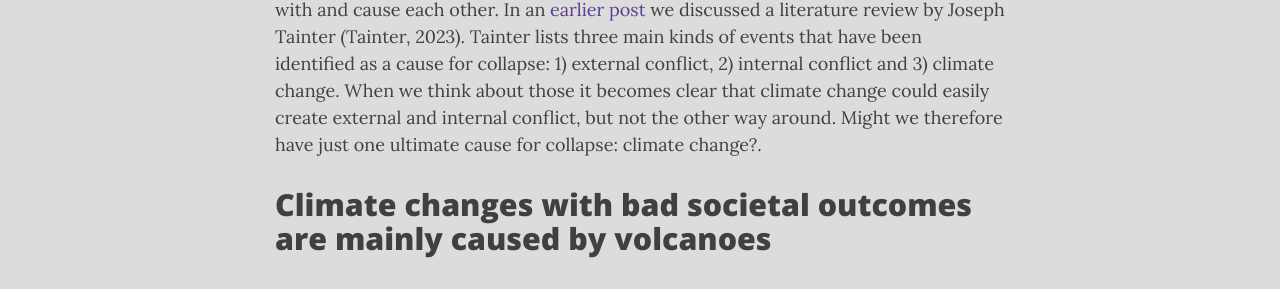
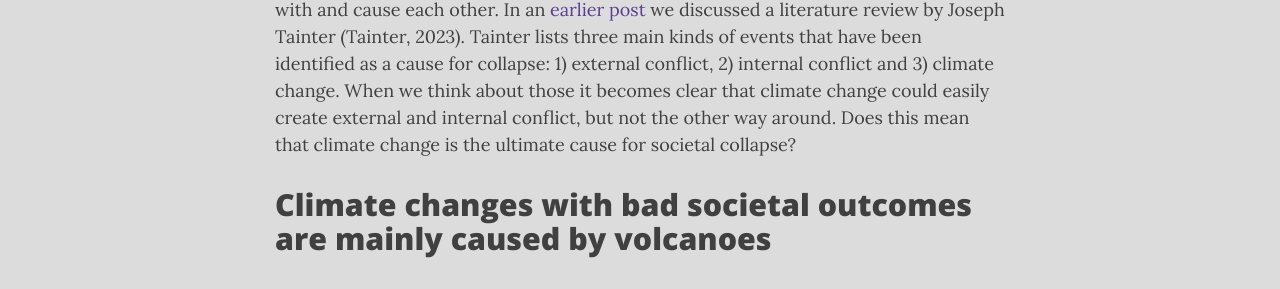
Before and after one commit to florianjehn/Societal_Collapse, a Jekyll site: the page built from _posts/2024-02-08-climate_collapse.md, in a window 1280 px wide and 900 px high. Shown: the part 417-706 px from the top of the window. Built offline with Jekyll 4.4.1, drawn with Linux system fonts in a browser that asks for light colours; nearby versions of some CDN libraries; comment, search, counter and statistics services are not loaded; some of the changed text lies outside the part shown.

Commit message:
Update 2024-02-08-climate_collapse.md

```diff
--- a/_posts/2024-02-08-climate_collapse.md
+++ b/_posts/2024-02-08-climate_collapse.md
@@ -7,7 +7,7 @@ comments: true
 readtime: true
 ---
 
-The tricky thing with collapse is that all the possible proximate causes can interact with and cause each other. In an [earlier post](https://florianjehn.github.io/Societal_Collapse/2023-12-04-bad_luck/) we discussed a literature review by Joseph Tainter (Tainter, 2023). Tainter lists three main kinds of events that have been identified as a cause for collapse: 1) external conflict, 2) internal conflict and 3) climate change. When we think about those it becomes clear that climate change could easily create external and internal conflict, but not the other way around. Might we therefore have just one ultimate cause for collapse: climate change?.
+The tricky thing with collapse is that all the possible proximate causes can interact with and cause each other. In an [earlier post](https://florianjehn.github.io/Societal_Collapse/2023-12-04-bad_luck/) we discussed a literature review by Joseph Tainter (Tainter, 2023). Tainter lists three main kinds of events that have been identified as a cause for collapse: 1) external conflict, 2) internal conflict and 3) climate change. When we think about those it becomes clear that climate change could easily create external and internal conflict, but not the other way around. Does this mean that climate change is the ultimate cause for societal collapse?
 
 # Climate changes with bad societal outcomes are mainly caused by volcanoes
 
@@ -100,6 +100,7 @@ Büntgen, U., Arseneault, D., Boucher, É., Churakova (Sidorova), O. V., Gennare
 Degroot, D., Anchukaitis, K., Bauch, M., Burnham, J., Carnegy, F., Cui, J., de Luna, K., Guzowski, P., Hambrecht, G., Huhtamaa, H., Izdebski, A., Kleemann, K., Moesswilde, E., Neupane, N., Newfield, T., Pei, Q., Xoplaki, E., & Zappia, N. (2021). Towards a rigorous understanding of societal responses to climate change. Nature, 591(7851), Article 7851. https://doi.org/10.1038/s41586-021-03190-2
 
 Kaniewski, D., & Van Campo, E. (2017). 3.2 ka BP Megadrought and the Late Bronze Age Collapse. In H. Weiss (Ed.), Megadrought and Collapse: From Early Agriculture to Angkor (p. 0). Oxford University Press. https://doi.org/10.1093/oso/9780199329199.003.0005
+
 Lenton, T. M. (2023). Climate Change and Tipping Points in Historical Collapse. In How Worlds Collapse. Routledge.
 
 Ljungqvist, F. C., Seim, A., & Collet, D. (2023). Famines in medieval and early modern Europe—Connecting climate and society. WIREs Climate Change, n/a(n/a), e859. https://doi.org/10.1002/wcc.859
```
